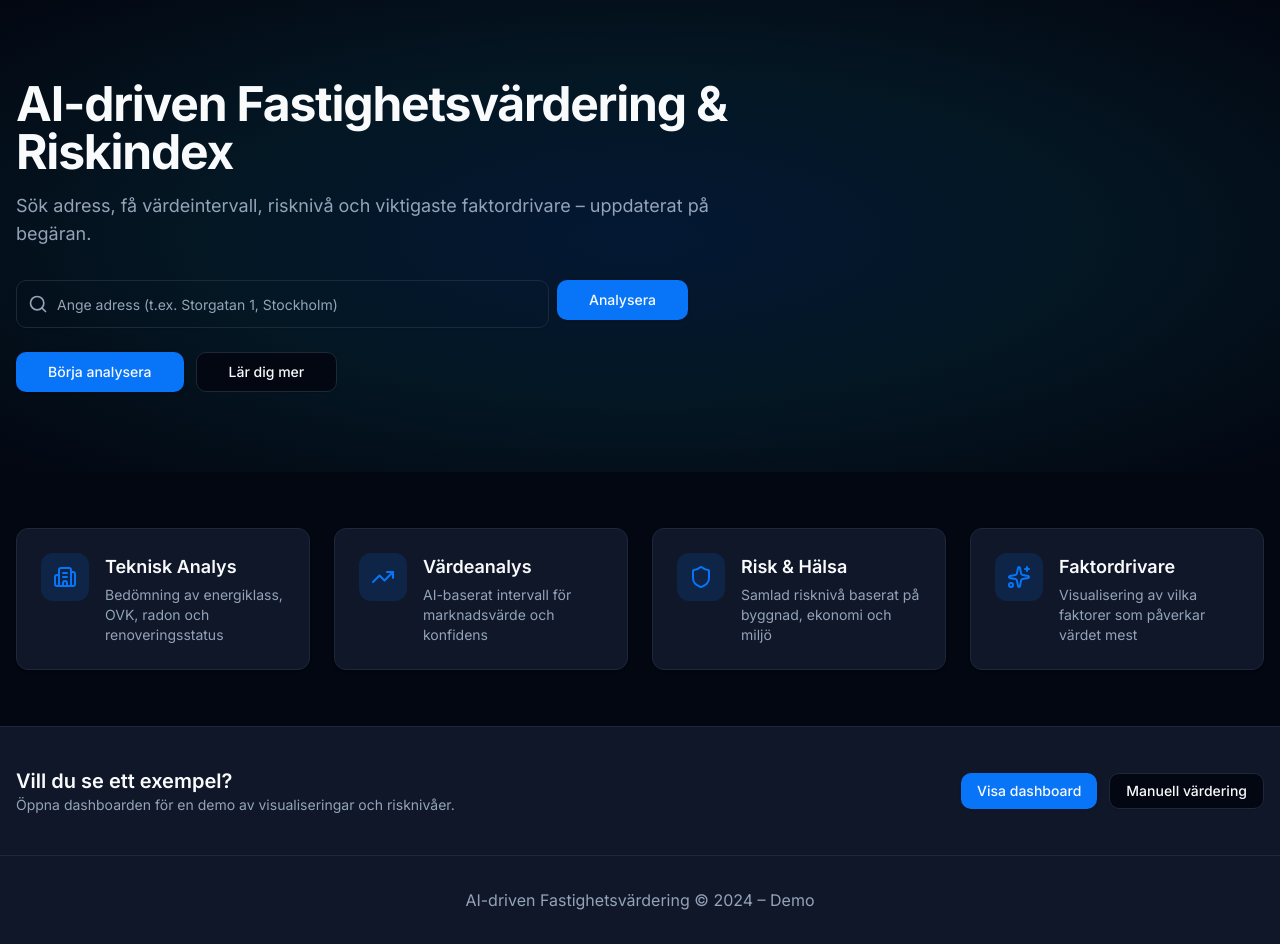
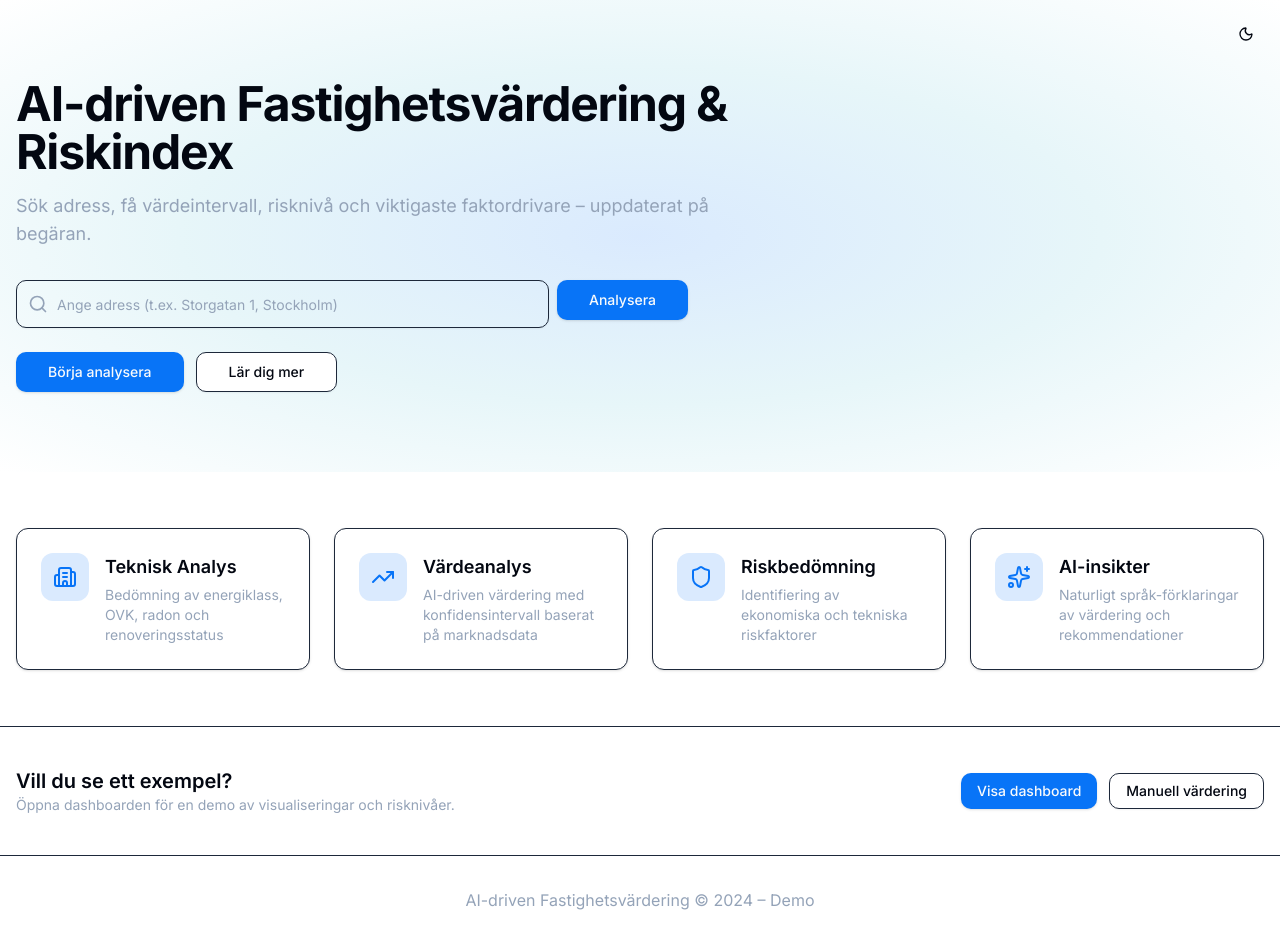
Before and after one commit to SixtenE/nexus, a Next.js app: page / in a window 1280 px wide. Built offline with nearby package versions, Linux system fonts and the light colour scheme.

Commit message:
add dark mode theme switcher

```diff
--- a/app/page.tsx
+++ b/app/page.tsx
@@ -1,10 +1,63 @@
+"use client";
+
+import { useState, createContext, useContext, useEffect } from "react";
 import Link from "next/link";
-import { Building2, Shield, Sparkles, TrendingUp } from "lucide-react";
+import { Building2, Shield, Sparkles, TrendingUp, Sun, Moon } from "lucide-react";
 import PropertySearch from "@/components/PropertySearch";
 import { Card, CardContent } from "@/components/ui/card";
 import { Button } from "@/components/ui/button";
 
-export default function Page() {
+type Theme = 'light' | 'dark';
+
+const ThemeContext = createContext<{
+  theme: Theme;
+  setTheme: (theme: Theme) => void;
+} | undefined>(undefined);
+
+const useTheme = () => {
+  const context = useContext(ThemeContext);
+  if (context === undefined) {
+    throw new Error('useTheme must be used within a ThemeProvider');
+  }
+  return context;
+};
+
+const ThemeProvider = ({ children }: { children: React.ReactNode }) => {
+  const getInitialTheme = (): Theme => {
+    if (typeof window !== 'undefined' && localStorage.getItem('theme')) {
+      return localStorage.getItem('theme') as Theme;
+    }
+    if (window.matchMedia('(prefers-color-scheme: dark)').matches) {
+      return 'dark';
+    }
+    return 'light';
+  };
+
+  const [theme, setThemeState] = useState<Theme>('light');
+
+  const setTheme = (newTheme: Theme) => {
+    setThemeState(newTheme);
+    localStorage.setItem('theme', newTheme);
+
+    if (newTheme === 'dark') {
+      document.documentElement.classList.add('dark');
+    } else {
+      document.documentElement.classList.remove('dark');
+    }
+  };
+
+  useEffect(() => {
+    const initialTheme = getInitialTheme();
+    setTheme(initialTheme);
+  }, []);
+
+  return (
+      <ThemeContext.Provider value={{ theme, setTheme }}>
+        {children}
+      </ThemeContext.Provider>
+  );
+};
+
 const features = [
   {
     icon: Building2,
@@ -14,23 +67,58 @@ export default function Page() {
   {
     icon: TrendingUp,
     title: "Värdeanalys",
-      description: "AI-baserat intervall för marknadsvärde och konfidens",
+    description: "AI-driven värdering med konfidensintervall baserat på marknadsdata",
   },
   {
     icon: Shield,
-      title: "Risk & Hälsa",
-      description: "Samlad risknivå baserat på byggnad, ekonomi och miljö",
+    title: "Riskbedömning",
+    description: "Identifiering av ekonomiska och tekniska riskfaktorer",
   },
   {
     icon: Sparkles,
-      title: "Faktordrivare",
-      description: "Visualisering av vilka faktorer som påverkar värdet mest",
+    title: "AI-insikter",
+    description: "Naturligt språk-förklaringar av värdering och rekommendationer",
   },
 ];
 
+
+const ThemeSwitcher = () => {
+  const { theme, setTheme } = useTheme();
+
+  const toggleTheme = () => {
+    setTheme(theme === 'light' ? 'dark' : 'light');
+  };
+
+  return (
+      <Button
+          variant="ghost"
+          size="icon"
+          onClick={toggleTheme}
+          className="p-2 rounded-xl text-foreground hover:bg-muted/50 transition-colors"
+      >
+        {theme === 'dark' ? (
+            <Sun className="w-5 h-5" />
+        ) : (
+            <Moon className="w-5 h-5" />
+        )}
+        <span className="sr-only">Toggle theme</span>
+      </Button>
+  );
+};
+
+
+const HomePageContent = () => {
+  const analyzeText = "Analysera";
+  const searchPlaceholder = "Ange adress (t.ex. Storgatan 1, Stockholm)";
+
+  // @ts-ignore
+  // @ts-ignore
   return (
       <div className="min-h-screen bg-background">
-      {/* Hero Section */}
+        <header className="absolute top-0 right-0 p-4 z-20 flex gap-2">
+          <ThemeSwitcher />
+        </header>
+
         <section className="relative overflow-hidden bg-gradient-radial from-primary/15 via-accent/10 to-background">
           <div className="absolute inset-0 bg-grid-white/[0.05] bg-[size:20px_20px]" />
           <div className="relative container mx-auto px-4 py-20">
@@ -43,7 +131,7 @@ export default function Page() {
               </p>
 
               <div className="mt-8">
-              <PropertySearch />
+                <PropertySearch analyzeText={analyzeText} searchPlaceholder={searchPlaceholder} />
               </div>
 
               <div className="mt-6 flex gap-3">
@@ -62,7 +150,6 @@ export default function Page() {
           </div>
         </section>
 
-      {/* Features */}
         <section className="container mx-auto px-4 py-14">
           <div className="grid gap-6 sm:grid-cols-2 lg:grid-cols-4">
             {features.map((f, i) => (
@@ -87,7 +174,6 @@ export default function Page() {
           </div>
         </section>
 
-      {/* CTA Strip */}
         <section className="border-t border-border bg-card">
           <div className="container mx-auto px-4 py-10 flex flex-col gap-4 sm:flex-row sm:items-center sm:justify-between">
             <div>
@@ -116,7 +202,6 @@ export default function Page() {
           </div>
         </section>
 
-      {/* Footer */}
         <footer className="border-t border-border bg-card py-8">
           <div className="container mx-auto px-4 text-center text-muted-foreground">
             <p>AI-driven Fastighetsvärdering © 2024 – Demo</p>
@@ -125,3 +210,11 @@ export default function Page() {
       </div>
   );
 }
+
+export default function Page() {
+  return (
+      <ThemeProvider>
+        <HomePageContent />
+      </ThemeProvider>
+  );
+}
--- a/components/PropertySearch.tsx
+++ b/components/PropertySearch.tsx
@@ -7,6 +7,7 @@ import { Input } from "@/components/ui/input";
 import { Search } from "lucide-react";
 
 const PropertySearch = () => {
+
   const router = useRouter();
   const [address, setAddress] = useState("");
 
```
Lines whose indentation alone changed are shown as unchanged.
